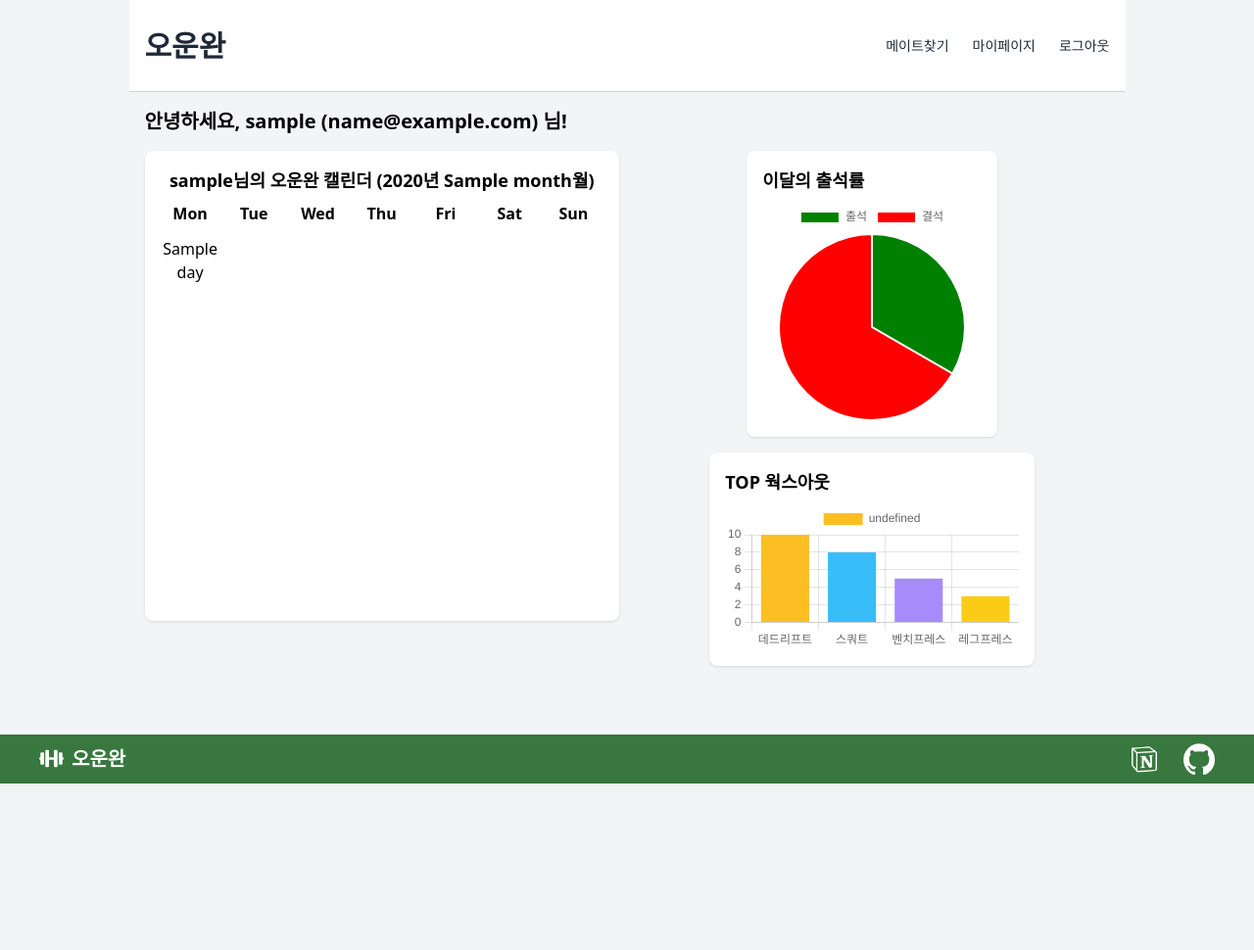
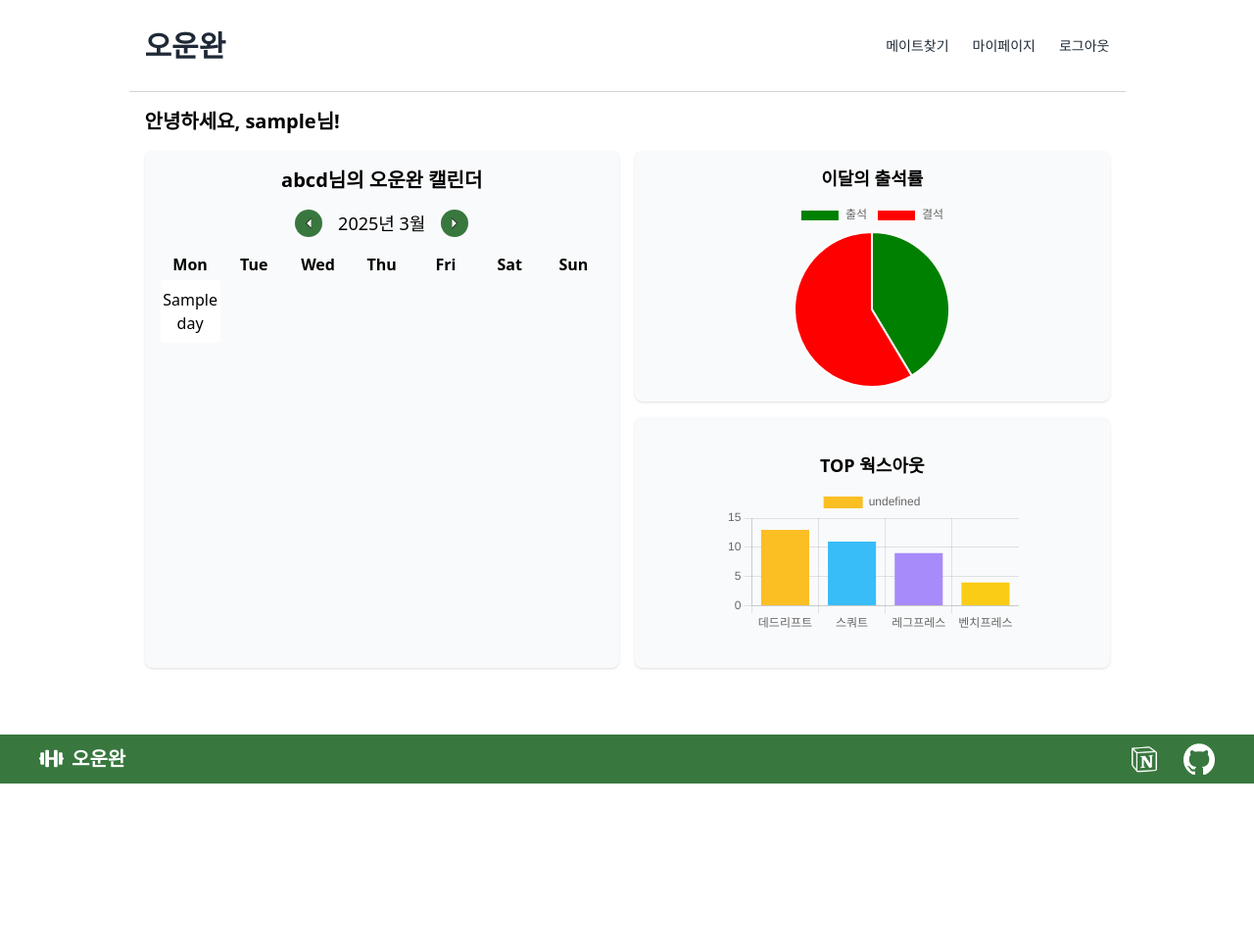
Before and after one commit to craftonjungle8/workoutchillguy-BE-, a Flask app: template templates/mainpage/mainpage.html in a window 1280 px wide. Shown: the whole page at 98% size. After the commit the page ends 800 px from the top, so only its background shows below. Run offline with Flask 3, Linux system fonts and the light colour scheme; the template is opened without the code that fills it: most values are stand-ins (such as "Sample title", 1, 10 or a date in 2020); some libraries are stand-ins or nearby versions.

Commit message:
메인 페이지 캘린더 수정

```diff
--- a/templates/mainpage/mainpage.html
+++ b/templates/mainpage/mainpage.html
@@ -2,15 +2,15 @@
 <html lang="ko">
 <head>
     <meta charset="UTF-8">
-    <meta name="viewport" content="width=device-width">
+    <meta name="viewport" content="width=device-width, initial-scale=1.0">
     <title>메인 페이지</title>
     <script src="https://cdn.jsdelivr.net/npm/chart.js"></script>
     <script src="https://cdn.tailwindcss.com"></script>
-    <!-- FontAwesome CSS -->
+    <!-- FontAwesome CSS CDN -->
     <link href="https://cdnjs.cloudflare.com/ajax/libs/font-awesome/6.0.0-beta3/css/all.min.css" rel="stylesheet">
 </head>
-<body class="flex flex-col items-center min-h-screen bg-gray-100">
-    <!-- 상단 바 -->
+<body class="flex flex-col items-center min-h-screen bg-white">
+     <!-- 상단 바 -->
     <div class="w-[1017px] h-[94px] bg-white p-4 flex justify-between items-center border-b border-gray-300">
         <div class="text-3xl font-bold text-gray-800">오운완</div>
         <div class="flex space-x-6 text-sm text-gray-800">
@@ -22,15 +22,29 @@
 
     <!-- 메인 컨텐츠 -->
     <div class="container mx-auto p-4 w-[1017px]">
-        <h1 class="text-xl font-bold mb-4">안녕하세요, {{ nickname }} ({{ email }}) 님!</h1>
+        <h1 class="text-xl font-bold mb-4">안녕하세요, {{ nickname }}님!</h1>
 
         <!-- 달력 / 출석률 / 웍스아웃 그래프 등 -->
-        <div class="grid grid-cols-2 gap-4 h-screen">
+        <div class="grid grid-cols-2 gap-4">
             <!-- 왼쪽: 달력 -->
-            <div class="bg-white p-4 shadow rounded-lg flex-col h-3/5">
-                <h2 class="text-lg font-semibold mb-2 text-center">
-                    {{ nickname }}님의 오운완 캘린더 ({{ year }}년 {{ month }}월)
+            <div class="bg-gray-50 p-4 shadow rounded-lg flex-col">
+                <h2 class="text-xl font-semibold mb-4 text-center">
+                    abcd님의 오운완 캘린더
                 </h2>
+
+                <div class="flex items-center justify-center mb-4">
+                    <div class="w-7 h-7 rounded-full mr-4 cursor-pointer flex items-center justify-center" onclick="changeMonth(-1)" style="background-color: #38773E;">
+                        <svg xmlns="http://www.w3.org/2000/svg" viewBox="0 0 24 24" fill="white" class="w-4 h-4">
+                            <path d="M15.75 19.5L8.25 12l7.5-7.5" stroke="currentColor" stroke-width="1.5" stroke-linecap="round" stroke-linejoin="round" />
+                        </svg>
+                    </div>
+                    <span id="currentMonth" class="text-lg">2025년 3월</span>
+                    <div class="w-7 h-7 rounded-full ml-4 cursor-pointer flex items-center justify-center" onclick="changeMonth(1)" style="background-color: #38773E;">
+                        <svg xmlns="http://www.w3.org/2000/svg" viewBox="0 0 24 24" fill="white" class="w-4 h-4">
+                            <path d="M8.25 4.5l7.5 7.5-7.5 7.5" stroke="currentColor" stroke-width="1.5" stroke-linecap="round" stroke-linejoin="round" />
+                        </svg>
+                    </div>
+                </div>
 
                 <div id="calendar" class="grid grid-cols-7 gap-1 text-center flex-grow">
                     <!-- 요일 헤더 (월~일) -->
@@ -67,23 +81,25 @@
                 </div>
             </div>
 
-            <!-- 오른쪽: 출석률 / 웍스아웃 차트 (예시) -->
-            <div class="flex flex-col gap-4 items-center">
+            <!-- 오른쪽: 출석률 / 웍스아웃 차트 -->
+            <div class="flex flex-col gap-4">
                 <!-- 출석률 원 그래프 -->
-                <div class="bg-white p-4 shadow rounded-lg flex-col items-center">
+                <div class="bg-gray-50 p-4 shadow rounded-lg flex flex-col items-center justify-center h-64 w-full">
                     <h2 class="text-lg font-semibold mb-2">이달의 출석률</h2>
-                    <canvas id="attendanceChart" class="w-56 h-56"></canvas>
+                    <div class="flex items-center">
+                        <canvas id="attendanceChart" class="w-48 h-48"></canvas>
+                    </div>
                 </div>
                 <!-- 웍스아웃 막대 그래프 -->
-                <div class="bg-white p-4 shadow rounded-lg items-center">
+                <div class="bg-gray-50 p-4 shadow rounded-lg flex flex-col items-center justify-center h-64 w-full">
                     <h2 class="text-lg font-semibold mb-2">TOP 웍스아웃</h2>
-                    <canvas id="workoutChart" class="w-100"></canvas>
+                    <canvas id="workoutChart" class="w-70 h-70"></canvas>
                 </div>
             </div>
         </div>
     </div>
 
-    <!-- 하단 고정 박스 -->
+    <!-- 최하단 고정 박스 -->
     <div class="w-full h-[50px] bg-[#38773E] flex justify-between items-center px-10 fixed bottom-0 left-0">
         <!-- 오운완 아이콘 -->
         <div class="text-white text-xl font-bold flex items-center space-x-2">
@@ -109,7 +125,7 @@
             data: {
                 labels: ['출석', '결석'],
                 datasets: [{
-                    data: [10, 20],
+                    data: [41.379, 58.621],
                     backgroundColor: ['green', 'red'],
                 }]
             },
@@ -123,9 +139,9 @@
         new Chart(workoutCtx, {
             type: 'bar',
             data: {
-                labels: ['데드리프트', '스쿼트', '벤치프레스', '레그프레스'],
+                labels: ['데드리프트', '스쿼트', '레그프레스', '벤치프레스'],
                 datasets: [{
-                    data: [10, 8, 5, 3],
+                    data: [13, 11, 9, 4],
                     backgroundColor: ['#fbbf24', '#38bdf8', '#a78bfa', '#facc15'],
                 }]
             },
@@ -134,6 +150,26 @@
                 maintainAspectRatio: false
             }
         });
+
+        let currentYear = 2025;
+        let currentMonth = 3;
+
+        function changeMonth(direction) {
+            currentMonth += direction;
+
+            if (currentMonth > 12) {
+                currentYear++;
+                currentMonth = 1;
+            } else if (currentMonth < 1) {
+                currentYear--;
+                currentMonth = 12;
+            }
+
+            document.getElementById('currentMonth').innerText = `${currentYear}년 ${currentMonth}월`;
+
+            // 서버에 새 달력 데이터를 요청하는 코드가 필요합니다
+            // 예: location.href = `/main?year=${currentYear}&month=${currentMonth}`;
+        }
     </script>
 </body>
 </html>
```
